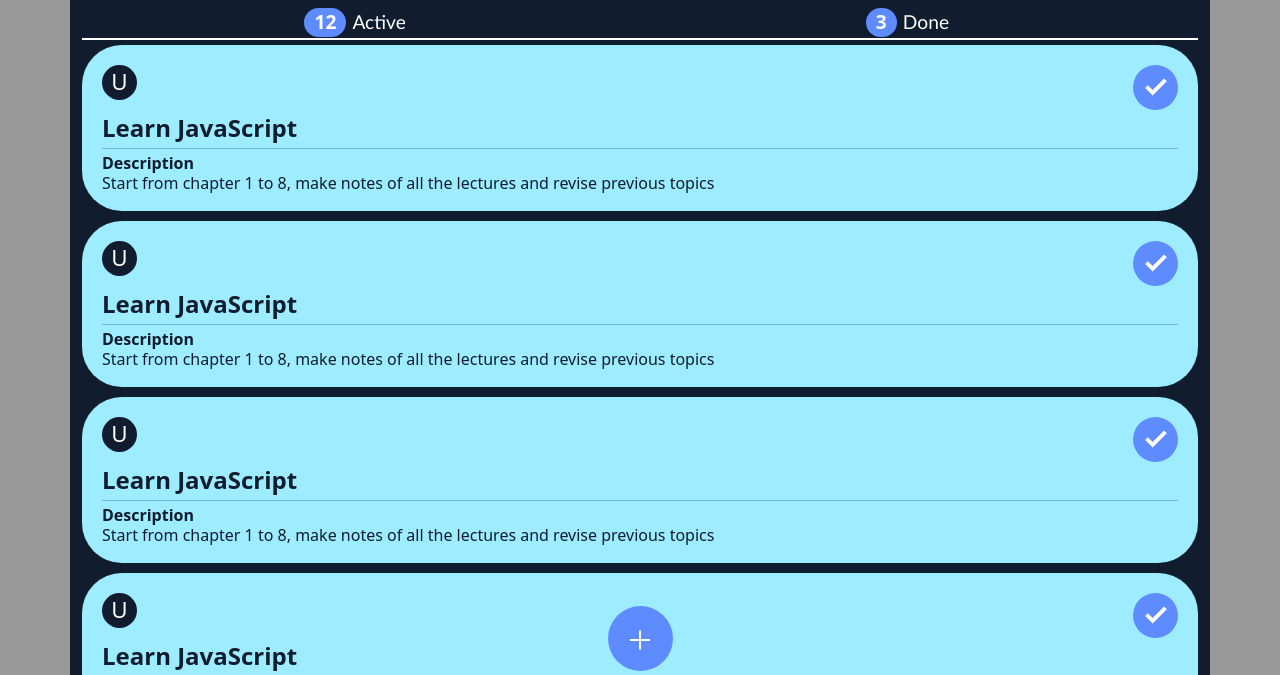
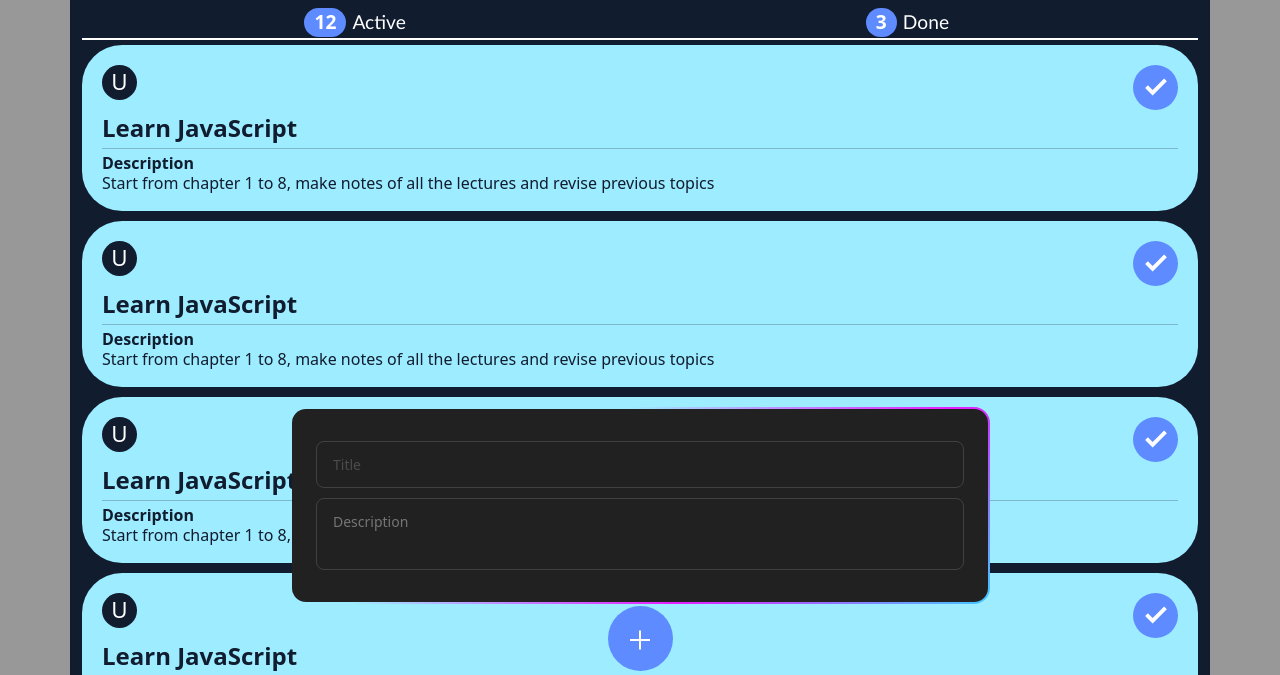
Before and after one commit to utkarshofficial/TickTask, a plain HTML site: page modules/todo/todo.html in a window 1280 px wide. Shown: the part 126-801 px from the top of the page. Drawn offline with Linux system fonts and the light colour scheme.

Commit message:
add task ui added

```diff
--- /dev/null
+++ b/modules/todo/addTask.css
@@ -0,0 +1,106 @@
+.form-container {
+  min-width: 280px;
+  max-width: 700px;
+  background: linear-gradient(#212121, #212121) padding-box,
+    linear-gradient(145deg, transparent 35%, #e81cff, #40c9ff) border-box;
+    /* background-color: #111c2f; */
+  border: 2px solid transparent;
+  padding: 32px 24px;
+  font-size: 14px;
+  font-family: inherit;
+  color: white;
+  display: flex;
+  flex-direction: column;
+  gap: 20px;
+  box-sizing: border-box;
+  border-radius: 16px;
+  position: fixed;
+  bottom: 70px;
+  left: 0;
+  right: 0;
+  margin: auto;
+}
+
+.form-container button:active {
+  scale: 0.95;
+}
+
+.form-container .form {
+  display: flex;
+  flex-direction: column;
+  gap: 10px;
+}
+
+.form-container .form-group {
+  display: flex;
+  flex-direction: column;
+  gap: 2px;
+}
+
+.form-container .form-group label {
+  display: block;
+  margin-bottom: 5px;
+  color: #717171;
+  font-weight: 600;
+  font-size: 12px;
+}
+
+.form-container .form-group input {
+  width: 100%;
+  padding: 12px 16px;
+  border-radius: 8px;
+  color: #fff;
+  font-family: inherit;
+  background-color: transparent;
+  border: 1px solid #414141;
+}
+
+.form-container .form-group textarea {
+  width: 100%;
+  padding: 12px 16px;
+  border-radius: 8px;
+  resize: none;
+  color: #fff;
+  height: 72px;
+  border: 1px solid #414141;
+  background-color: transparent;
+  font-family: inherit;
+}
+
+.form-container .form-group input::placeholder {
+  opacity: 0.5;
+}
+
+.form-container .form-group input:focus {
+  outline: none;
+  border-color: #e81cff;
+}
+
+.form-container .form-group textarea:focus {
+  outline: none;
+  border-color: #e81cff;
+}
+
+.form-container .form-submit-btn {
+  display: flex;
+  align-items: flex-start;
+  justify-content: center;
+  align-self: flex-start;
+  font-family: inherit;
+  color: #717171;
+  font-weight: 600;
+  width: 40%;
+  background: #313131;
+  border: 1px solid #414141;
+  padding: 12px 16px;
+  font-size: inherit;
+  gap: 8px;
+  margin-top: 8px;
+  cursor: pointer;
+  border-radius: 6px;
+}
+
+.form-container .form-submit-btn:hover {
+  background-color: #fff;
+  border-color: #fff;
+}
--- a/modules/todo/todo.html
+++ b/modules/todo/todo.html
@@ -7,6 +7,7 @@
     <link rel="stylesheet" href="../bootstrap/bootstrap.css">
     <link rel="stylesheet" href="todo.css" />
     <link rel="stylesheet" href="navbar.css">
+    <link rel="stylesheet" href="addTask.css">
   </head>
   <body>
     <div class="navbarBootstrap">
@@ -186,6 +187,16 @@
             </div>
           </li>
         </ul>
+        <div class="form-container">
+          <div class="form">
+            <div class="form-group">
+              <input placeholder="Title" type="text" id="title" required>
+            </div>
+            <div class="form-group">
+              <textarea placeholder="Description" id="description" rows="5" cols="50" required></textarea>
+            </div>
+          </div>
+        </div>
         <button class="addTaskBtn" id="addTask">
           <img src="img/add.svg" alt="" />
         </button>
```
